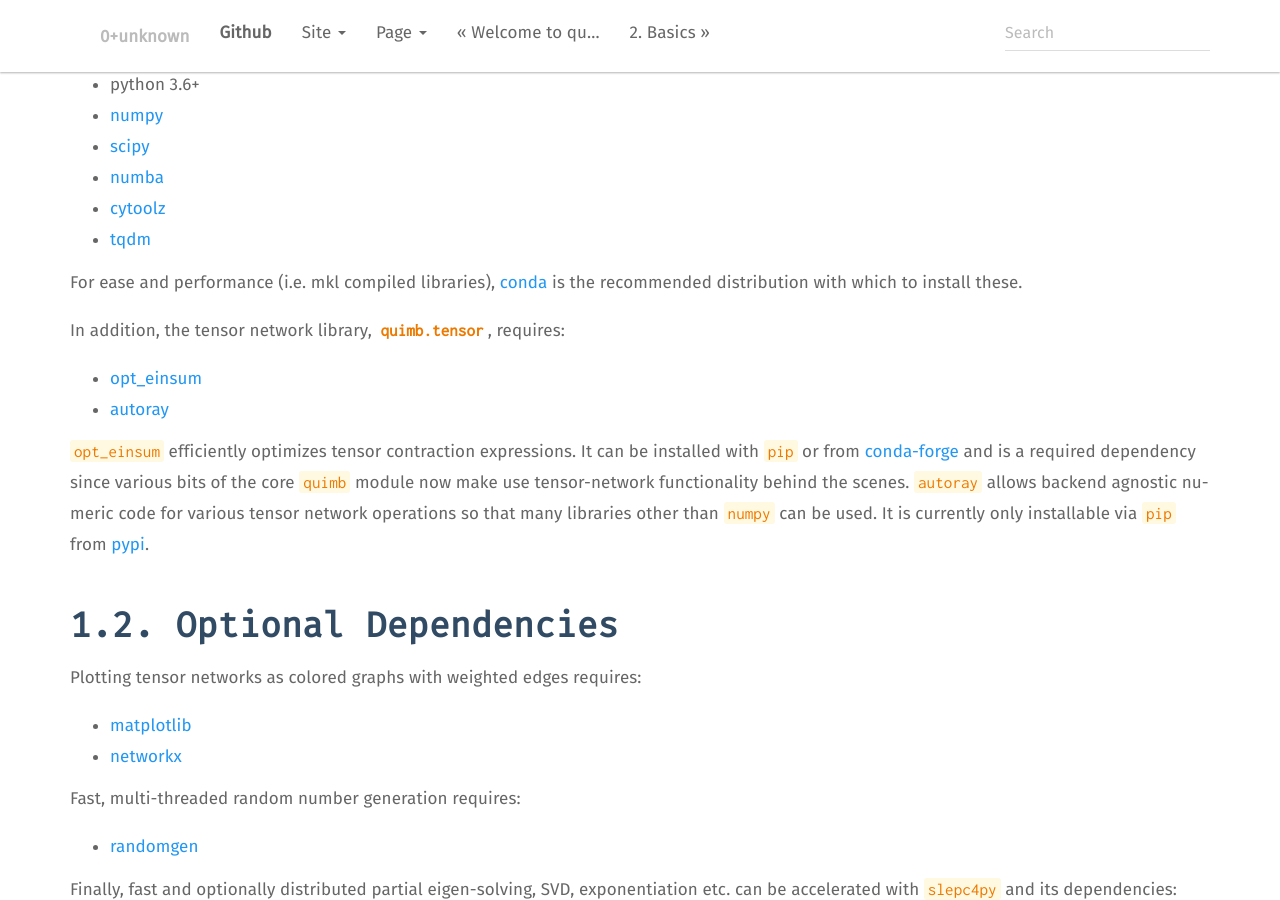
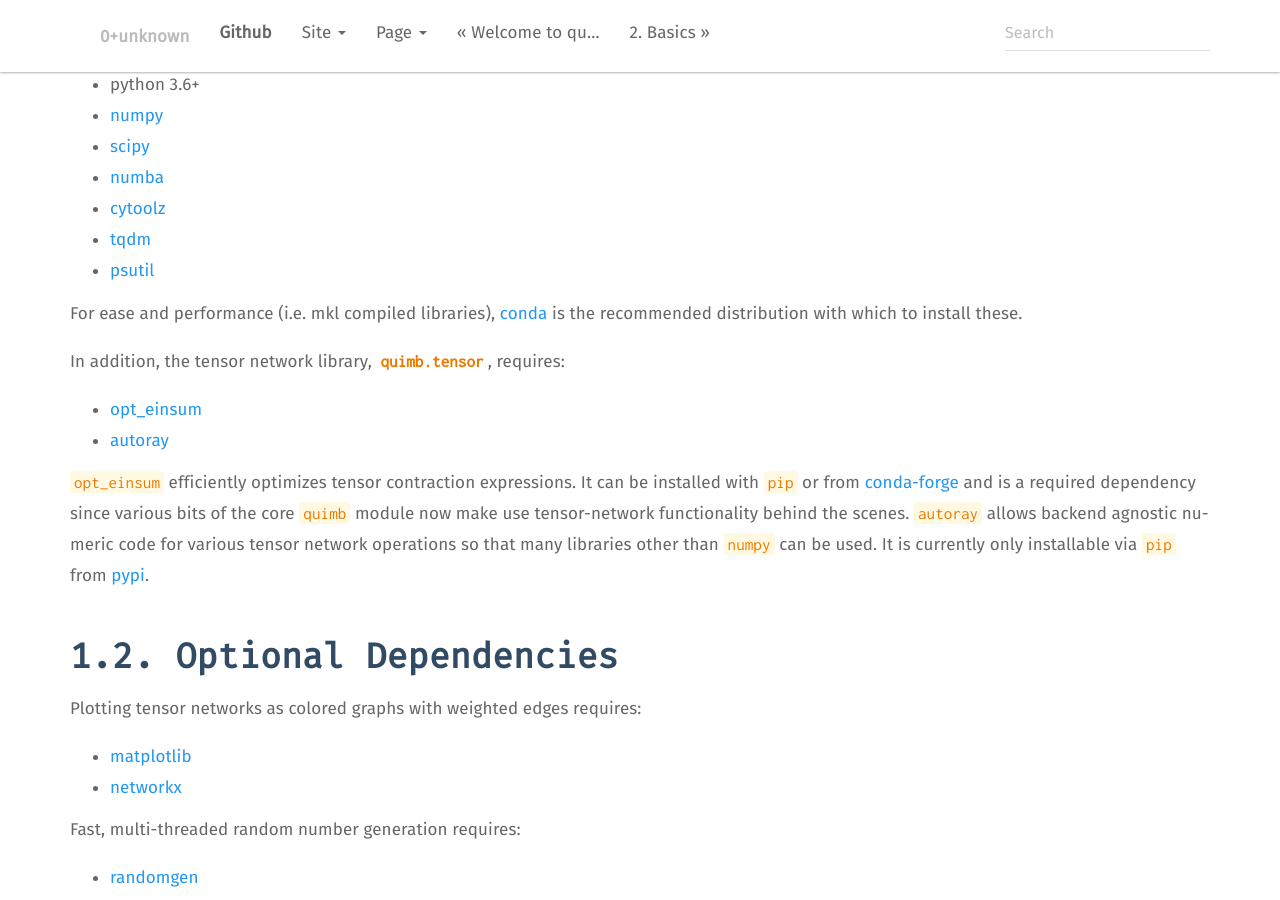
Before and after one commit to jcmgray/quimb, a Sphinx documentation site: the page built from docs/installation.rst, in a window 1280 px wide and 900 px high, scrolled down 484 px. Built offline with Sphinx 7.4.7, drawn with Linux system fonts in a browser that asks for light colours; pages that are not in the unit, such as notebooks, are missing from menus.

Commit message:
mention `psutil` in the installation docs

```diff
--- a/docs/installation.rst
+++ b/docs/installation.rst
@@ -27,6 +27,7 @@ The core packages ``quimb`` requires are:
 * `numba <http://numba.pydata.org/>`_
 * `cytoolz <https://github.com/pytoolz/cytoolz>`_
 * `tqdm <https://github.com/tqdm/tqdm>`_
+* `psutil <https://github.com/giampaolo/psutil>`_
 
 For ease and performance (i.e. mkl compiled libraries), `conda <https://conda.io/miniconda.html/>`_ is the recommended distribution with which to install these.
 
```
